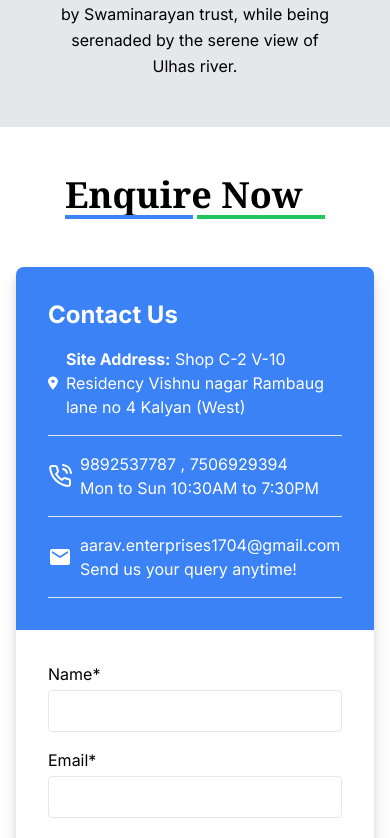
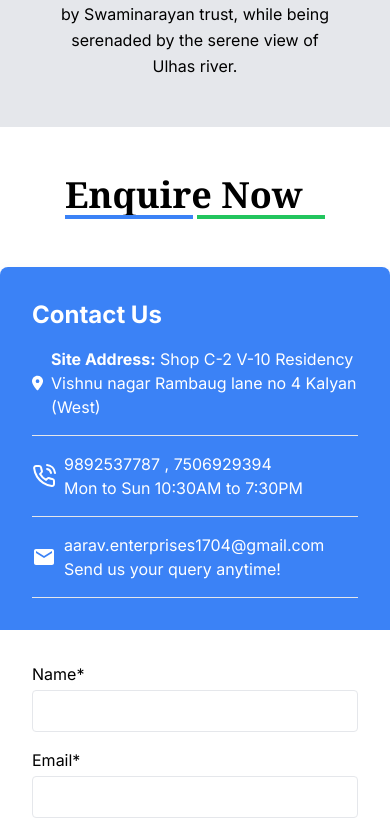
Before and after one commit to rohangawande2303/aarav-realty, a Next.js app: page / in a window 390 px wide. Shown: the part 3026-3864 px from the top of the page. Built offline with nearby package versions, Linux system fonts and the light colour scheme.

Commit message:
contact form alligment

```diff
--- a/src/app/components/ContactForm.jsx
+++ b/src/app/components/ContactForm.jsx
@@ -27,7 +27,7 @@ export default function ContactForm() {
   return (
     <div
       id="contact"
-      className="min-h-[85vh] bg-white flex flex-col items-center py-12 px-4 sm:px-6 lg:px-8"
+      className="min-h-[85vh] bg-white flex flex-col items-center py-12 sm:px-6 lg:px-8"
     >
       <h2
         className="text-4xl font-bold mb-12 md:mb-20 text-black"
```
